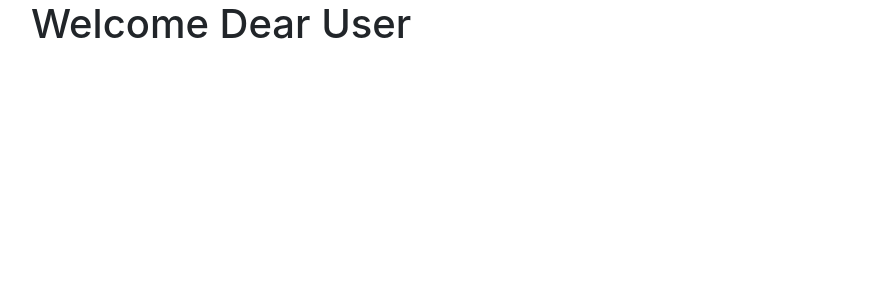
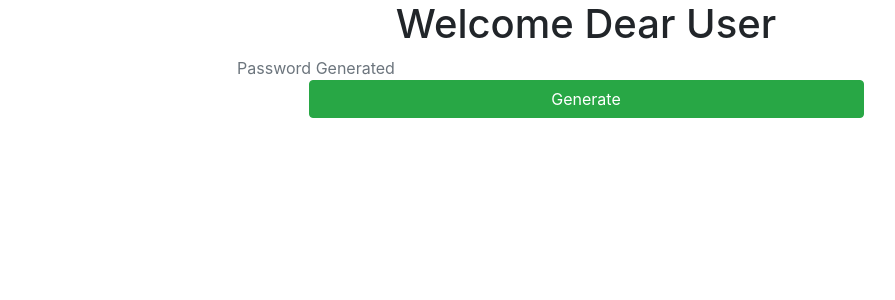
Before and after one commit to atoyegbe/Password, a Django app: page / in a window 1280 px wide. Shown: the top 300 px of the page, without its empty margins (54-949 px from the left). Run offline with Django 3.2, Linux system fonts and the light colour scheme; some libraries are stand-ins or nearby versions.

Commit message:
:art: code

```diff
--- a/genpassword/genpassword/settings.py
+++ b/genpassword/genpassword/settings.py
@@ -112,4 +112,8 @@ USE_TZ = True
 # Static files (CSS, JavaScript, Images)
 # https://docs.djangoproject.com/en/3.1/howto/static-files/
 
+STATICFILES_DIRS = (
+    os.path.join(BASE_DIR, "static"),
+)
+
 STATIC_URL = '/static/'
--- a/genpassword/password/views.py
+++ b/genpassword/password/views.py
@@ -1,6 +1,13 @@
 from django.shortcuts import render
+from django.http import JsonResponse
 
+from .utils import generate_password
 # Create your views here.
 def home(request):
 
+    if request.is_ajax():
+        password = generate_password()
+
+        return JsonResponse({'password': password}, status=200)
+
     return render(request, 'main.html')
--- a/genpassword/static/js/main.js
+++ b/genpassword/static/js/main.js
@@ -0,0 +1,16 @@
+$(document).ready( function () {
+    $(".btn").click( function () {
+        $.ajax({
+            url: '',
+            type: 'GET',
+            data: {
+                generate_button: $(this).text()
+            },
+            success: function(response) {
+                $("#password").text(response.password)
+            }
+
+
+        })
+    })
+})
--- a/genpassword/templates/base.html
+++ b/genpassword/templates/base.html
@@ -1,3 +1,4 @@
+{% load static %}
 <!DOCTYPE html>
 <html lang="en">
 <head>
@@ -8,7 +9,7 @@
     <link rel="stylesheet" href="https://stackpath.bootstrapcdn.com/bootstrap/4.5.2/css/bootstrap.min.css" integrity="sha384-JcKb8q3iqJ61gNV9KGb8thSsNjpSL0n8PARn9HuZOnIxN0hoP+VmmDGMN5t9UJ0Z" crossorigin="anonymous">
 </head>
 <body>
-    <div class="container">
+    <div class="container text-center">
         {% block content %}
         {% endblock %}
     </div>
@@ -20,5 +21,6 @@
        <script src="https://stackpath.bootstrapcdn.com/bootstrap/4.5.2/js/bootstrap.min.js" integrity="sha384-B4gt1jrGC7Jh4AgTPSdUtOBvfO8shuf57BaghqFfPlYxofvL8/KUEfYiJOMMV+rV" crossorigin="anonymous"></script>
        <script src="https://cdnjs.cloudflare.com/ajax/libs/jquery/3.5.1/jquery.min.js" integrity="sha512-bLT0Qm9VnAYZDflyKcBaQ2gg0hSYNQrJ8RilYldYQ1FxQYoCLtUjuuRuZo+fjqhx/qtq/1itJ0C2ejDxltZVFg==" crossorigin="anonymous"></script>
        <script src="https://ajax.googleapis.com/ajax/libs/jquery/3.5.1/jquery.min.js"></script>
+       <script src="{% static 'js/main.js' %}"></script>
 </body>
 </html>
--- a/genpassword/templates/main.html
+++ b/genpassword/templates/main.html
@@ -2,5 +2,11 @@
 {% block content %}
 
 <h1>Welcome Dear User</h1>
+<div class="col-lg-12">
+    <div class="password-wrapper col-md-6 text-center">
+        <div id="password" class="text-muted"> Password Generated</div>
+    </div>
+</div>
 
+<button class="btn btn-success col-lg-6"> Generate </button>
 {% endblock %}
```
Also changed, not shown: genpassword/password/utils.py (added, +11 -0 lines).
